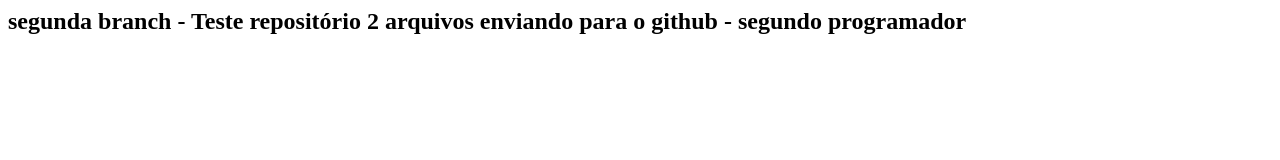
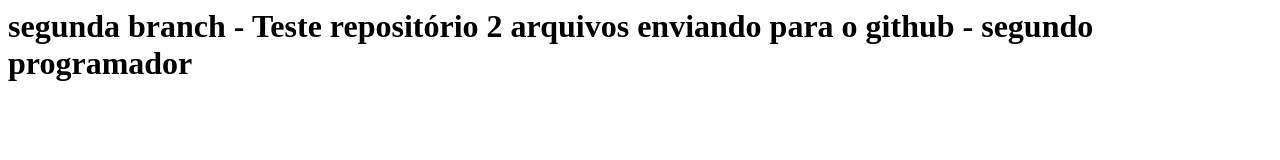
Before and after one commit to MatheusSoul/treinaweb-git-fundamentos, a plain HTML site: page index.html in a window 1280 px wide. Drawn offline with Linux system fonts and the light colour scheme.

Commit message:
voltando para o h1

```diff
--- a/index.html
+++ b/index.html
@@ -1 +1 @@
-<h2>segunda branch - Teste repositório 2 arquivos enviando para o github - segundo programador </h2>
+<h1>segunda branch - Teste repositório 2 arquivos enviando para o github - segundo programador </h1>
```
